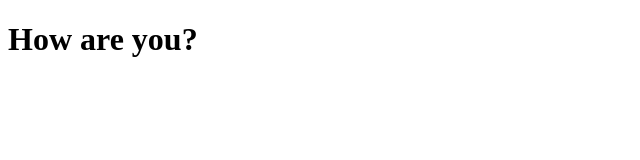
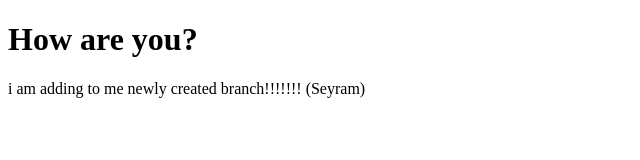
Before and after one commit to ElenaBaggio/Sky_Exercise-10, a plain HTML site: page hiElena.html in a window 1280 px wide. Shown: the whole page, without its empty margins (0-640 px from the left). Drawn offline with Linux system fonts and the light colour scheme.

Commit message:
added <p> tag to hiElena.html(Seyram)

```diff
--- a/hiElena.html
+++ b/hiElena.html
@@ -8,5 +8,8 @@
 </head>
 <body>
     <h1>How are you?</h1>
+
+
+    <p>i am adding to me newly created branch!!!!!!! (Seyram)</p>
 </body>
 </html>
```
